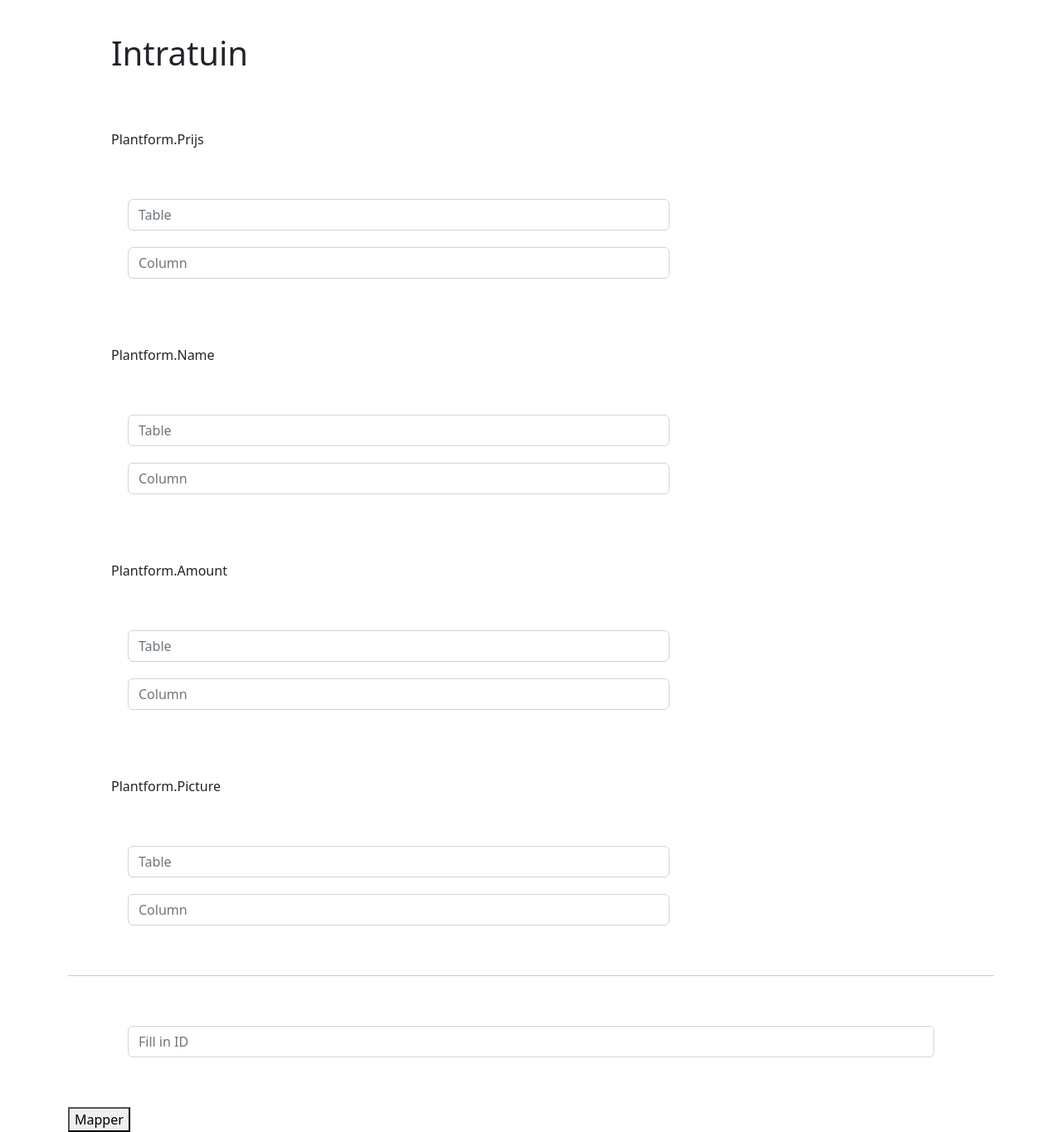
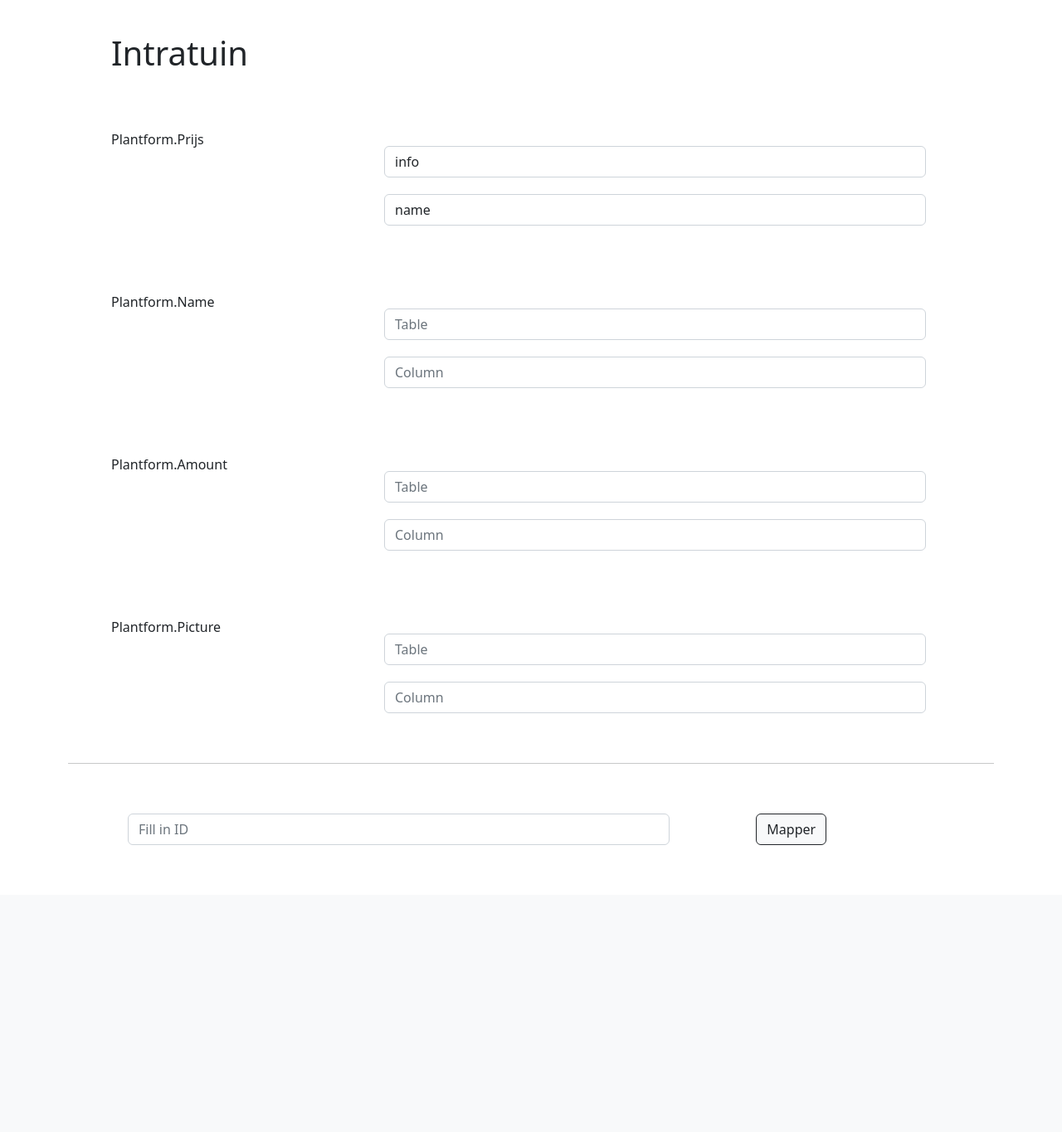
Before and after one commit to alinaven/cs50-final-project, a Flask app: page /intratuin in a window 1280 px wide. Shown: the part 56-1421 px from the top of the page at 83% size. After the commit the page ends 1075 px from the top, so only its background shows below. Run offline with Flask 3, Linux system fonts and the light colour scheme; data comes from the database, SQL or seed files in the repository.

Commit message:
Last mapping entry saved as default value
Ik heb een van de helperfuncties weggehaald. Door de functie werd de database steeds opnieuw initialized, waardoor de pricetable en pricefield niet werden opgeslagen. Nu werkt dat wel, en wordt de laatst ingevoerde entry getoond in het mapping overzicht en ook als waarde gebruikt. In principe moet dus maar een keer alles ingevuld worden en kan je daarna verschillende plantIDs doortesten (of dus een veld wijzigen).

```diff
--- a/app.py
+++ b/app.py
@@ -25,7 +25,7 @@
     plantformPictureColumn = request.form['plantform-picture-column']
 
     # Get data source for customer
-    init_db()
+    #init_db()
     customers = query_db('select * from customers')
     for row in customers:
         print('database entry: ' + row["url"])
@@ -34,14 +34,13 @@
             source = row["source"]
             customer = row["suffix"]
             conn = sqlite3.connect('database.db')
-            data = [plantformPriceTable, plantformPriceColumn]
             conn.execute("UPDATE customers SET pricetable = ? WHERE suffix = ?", (plantformPriceTable, customer))
+            conn.execute("UPDATE customers SET pricefield = ? WHERE suffix = ?", (plantformPriceColumn, customer))
+            result = conn.execute("SELECT pricetable FROM customers WHERE suffix = ?", (customer,)).fetchall()
             conn.commit()
-
-            result = conn.execute("SELECT pricetable FROM customers WHERE suffix = ?", (customer,)).fetchall()
-            print(result)
-
-            print(source)
+            print("Result: ", result)
+            print("Source: ", source)
+            print(row["pricetable"])
             try:
                 open(source, 'r')
             except:
@@ -72,7 +71,7 @@
                             amount = record[plantformAmountTable][plantformAmountColumn]
                         except:
                             amount = "Not available"
-                        return render_template("mapper.html", plantid=plantid, price=price, name=name, picture=picture, amount=amount, customer=customer)
+                        return render_template("mapper.html", plantid=plantid, name=name, price=price, picture=picture, amount=amount, customer=customer, customerFriendly=row["name"])
                 else:
                     return jsonify({'error': 'Plant-id not found'})
     return jsonify({'error': 'no customer exist with this api'})
@@ -81,28 +80,14 @@
 @app.route("/<customer>", methods=['GET', 'POST'])
 def checkcustomer(customer):
     # Retrieve customer suffix's from database
-    init_db()
+    #init_db()
     customers = query_db('select * from customers')
     for row in customers:
         if customer == row["suffix"]:
-            customerApi = row["url"]
-            return render_template("customer.html", customerFriendly=row["name"], customer=customer, customerApi=customerApi)
+            print (customer)
+            return render_template("customer.html", customerFriendly=row["name"], customer=customer, customerApi=row["url"], pricetable=row["pricetable"], pricefield=row["pricefield"])
 
     return render_template("error.html", text="Customer not available")
-
-
-#@app.route("/<customer>/mapper")
-#def mapper(customer,plantid):
-#    init_db()
-#
-#    customers = query_db('select * from customers')
-#    for row in customers:
-#        if customer == row["suffix"]:
-#            print(customer, plantid)
-#            return render_template("mapper.html", customerFriendly = row["name"], customer=customer)
-#
-#    return render_template("error.html", text="Customer for querytester not available")
-
 
 @app.teardown_appcontext
 def close_connection(exception):
--- a/schema.sql
+++ b/schema.sql
@@ -1,4 +1,3 @@
-DROP TABLE IF EXISTS customers;
 CREATE TABLE customers (id INTEGER PRIMARY KEY AUTOINCREMENT, name TEXT NOT NULL, suffix TEXT NOT NULL, url TEXT NOT NULL, source TEXT NOT NULL, pricetable TEXT NOT NULL, pricefield TEXT NOT NULL);
-INSERT INTO customers (name, suffix, url, source, pricetable, pricefield) VALUES ("Intratuin", "intratuin", 'intratuin-api', 'data_intratuin.txt', '', '');
-INSERT INTO customers (name, suffix, url, source, pricetable, pricefield) VALUES ("Het Oosten", "het_oosten", 'oosten-api', 'data_het_oosten.txt', '', '');
+INSERT INTO customers (name, suffix, url, source, pricetable, pricefield) VALUES ("Intratuin", "intratuin", 'intratuin-api', 'data_intratuin.txt', 'default', 'default');
+INSERT INTO customers (name, suffix, url, source, pricetable, pricefield) VALUES ("Het Oosten", "het_oosten", 'oosten-api', 'data_het_oosten.txt', 'default', 'default');
--- a/static/style.css
+++ b/static/style.css
@@ -49,3 +49,12 @@
     margin: 0px;
     padding: 0px;
 }
+
+.mapper {
+    margin: 20px;
+    padding: 10px;
+}
+
+.mapper h1, .mapper h2 {
+    margin-bottom: 20px;
+}
--- a/templates/customer.html
+++ b/templates/customer.html
@@ -8,20 +8,20 @@
   </div>
   <form action="api/{{customerApi}}" method="post">
     <div class="row" class="plantform-field plantform-price">
-      <div class="col-4 field-name">
+      <div class="col-3 field-name">
         Plantform.Prijs
       </div>
       <div class="col-8 field-form">
         <div class="col-sm form-group">
-          <input name="plantform-price-table" type="text" class="form-control" id="plantform-price-table" placeholder="Table">
+          <input name="plantform-price-table" type="text" class="form-control" id="plantform-price-table" placeholder="{{pricetable}}" value="{{pricetable}}">
         </div>
         <div class="col-sm form-group">
-            <input name="plantform-price-column" type="text" class="form-control" id="plantform-price-column" placeholder="Column">
+            <input name="plantform-price-column" type="text" class="form-control" id="plantform-price-column" placeholder="{{pricefield}}" value="{{pricefield}}">
           </div>
         </div>
       </div>
       <div class="row" class="plantform-field plantform-name">
-        <div class="col-4 field-name">
+        <div class="col-3 field-name">
           Plantform.Name
         </div>
       <div class="col-8 field-form">
@@ -34,7 +34,7 @@
       </div>
     </div>
     <div class="row" class="plantform-field plantform-amount">
-      <div class="col-4 field-name">
+      <div class="col-3 field-name">
         Plantform.Amount
       </div>
       <div class="col-8 field-form">
@@ -47,7 +47,7 @@
       </div>
     </div>
     <div class="row" class="plantform-field plantform-picture">
-      <div class="col-4 field-name">
+      <div class="col-3 field-name">
         Plantform.Picture
       </div>
       <div class="col-8 field-form">
@@ -61,13 +61,17 @@
     </div>
   <hr>
     <div class="row" class="execute-section">
-      <div class="col-sm">
+      <div class="col-8">
         <div class="form-group plant-ID-input">
           <input name="plant-id" type="text" class="form-control" id="plantid-input" placeholder="Fill in ID">
         </div>
       </div>
+      <div class="col-3">
+        <div class="mapper-button">
+          <button class="btn btn-light btn-outline-dark"" type="submit">Mapper</button>
+        </div>
+      </div>
     </div>
-    <button type="submit">Mapper</button>
   </form>
 </div>
   {% endblock %}
--- a/templates/mapper.html
+++ b/templates/mapper.html
@@ -1,5 +1,6 @@
 {% extends "layout.html" %}
   {% block body %}
+  <div class="mapper">
     <h1>Mapper</h1>
     <h2>{{customerFriendly}}</h2>
     <p>PlantID: {{plantid}}</p>
@@ -7,4 +8,5 @@
     <p>Price: {{price}}</p>
     <p>Amount: {{amount}}</p>
     <p>Picture: {{picture}}</p>
+  </div>
 {% endblock %}
```
Also changed, not shown: database.db.
